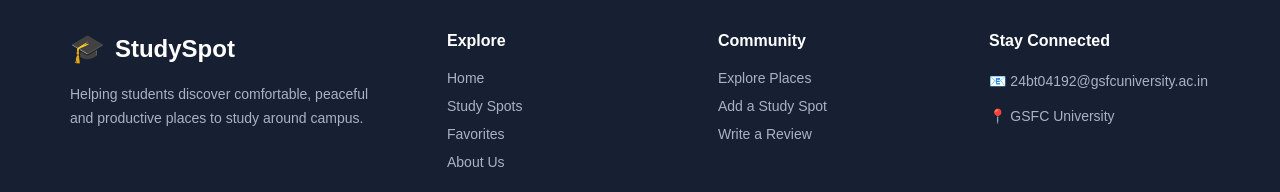
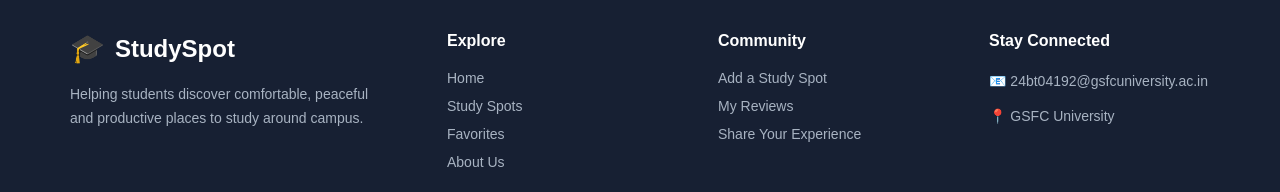
Before and after one commit to Deepshikha2911/Campus-Study-Spot-Finder, a React (Vite) app: page / in a window 1280 px wide. Shown: the part 1566-1758 px from the top of the page. Built offline with nearby package versions, Linux system fonts and the light colour scheme; no server answers; the database is empty.

Commit message:
Footer Updated

```diff
--- a/src/components/Footer.jsx
+++ b/src/components/Footer.jsx
@@ -28,7 +28,9 @@ function Footer() {
 
           <h3>Explore</h3>
 
-          <Link to="/">Home</Link>
+          <Link to="/">
+            Home
+          </Link>
 
           <Link to="/study-spots">
             Study Spots
@@ -50,16 +52,16 @@ function Footer() {
 
           <h3>Community</h3>
 
-          <Link to="/study-spots">
-            Explore Places
-          </Link>
-
           <Link to="/add-spot">
             Add a Study Spot
           </Link>
 
-          <Link to="/reviews">
-            Write a Review
+          <Link to="/my-reviews">
+            My Reviews
+          </Link>
+
+          <Link to="/study-spots">
+            Share Your Experience
           </Link>
 
         </div>
@@ -84,7 +86,6 @@ function Footer() {
 
 
       {/* Bottom Footer */}
-
       <div className="footer-bottom">
 
         <p>
```
